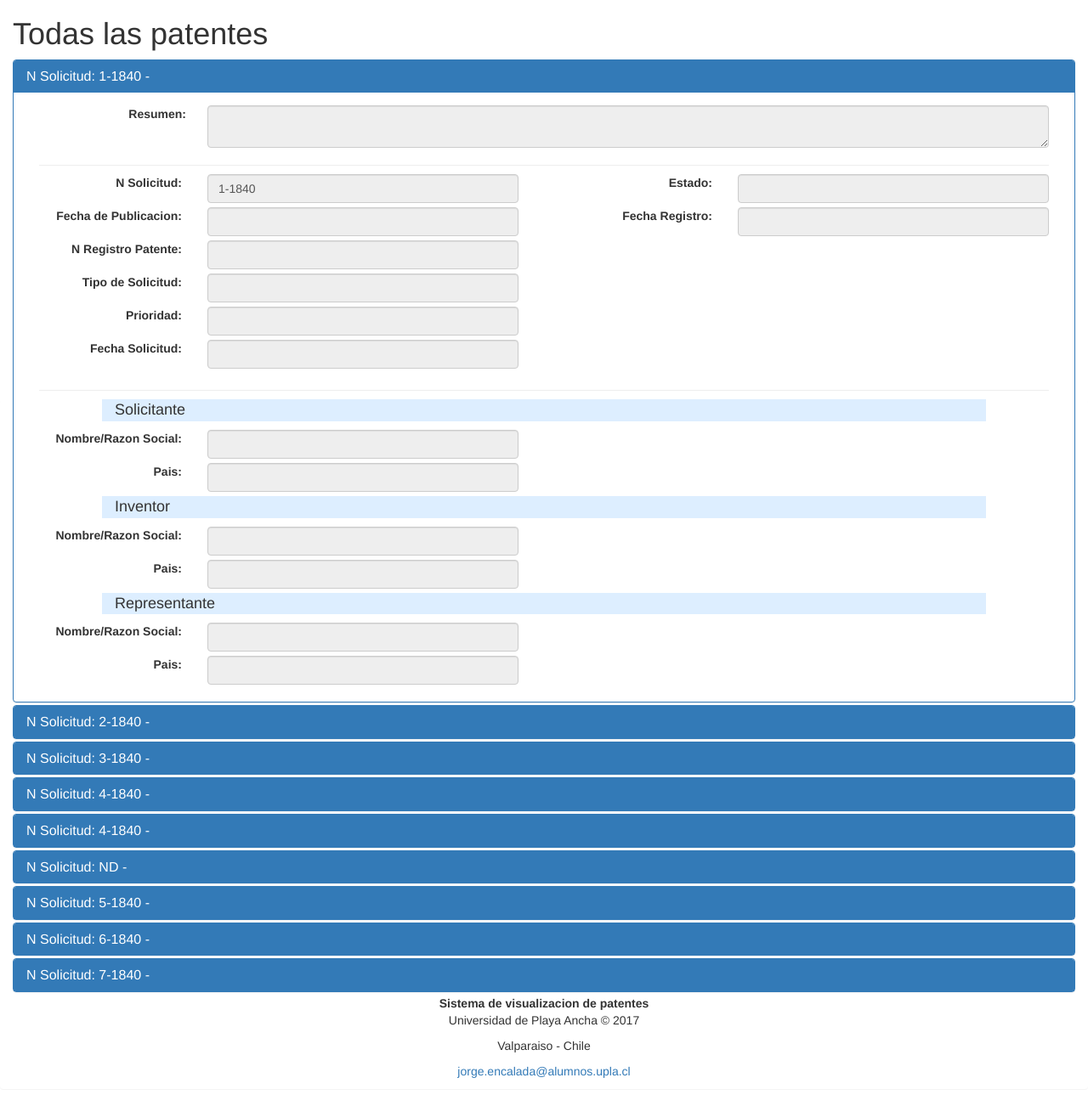
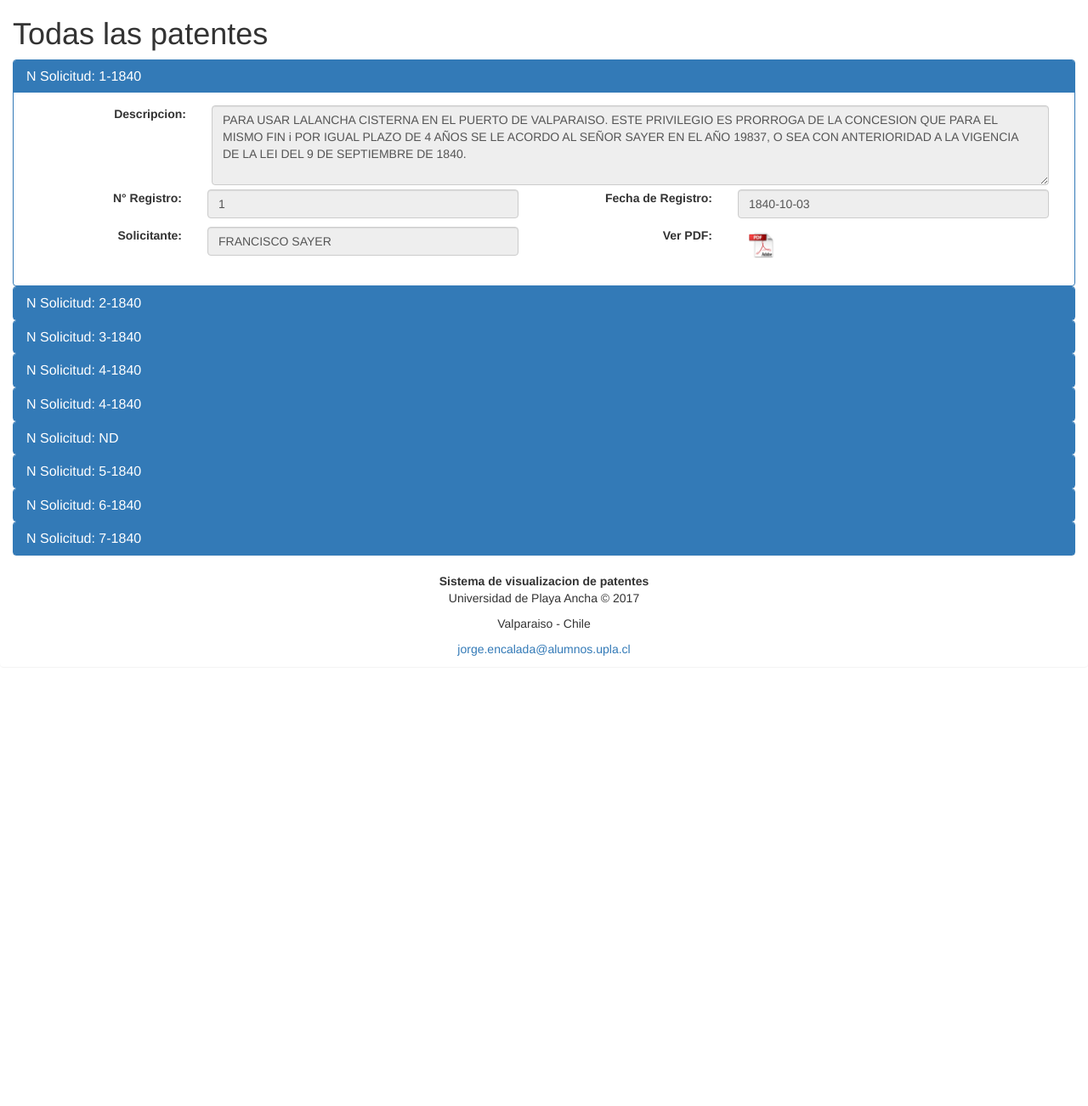
Before and after one commit to fottgames/Taller-Integrado, a CodeIgniter app: page /taller-integrado/patentes in a window 1280 px wide, after a click that opens the changed part. Shown: the part 52-1354 px from the top of the page at 85% size. After the commit the page ends 824 px from the top, so only its background shows below. Run offline with CodeIgniter, Linux system fonts and the light colour scheme; data comes from the database, SQL or seed files in the repository; data that the repository does not hold is empty; some libraries are stand-ins or nearby versions.

Commit message:
cambios varios

```diff
--- a/application/controllers/Patentes.php
+++ b/application/controllers/Patentes.php
@@ -14,7 +14,6 @@
 			$data['titulo'] = "Todas las patentes";
 			$data['currentPage'] = "Patentes";
 			$datosPatentes['patentes'] = $this->PatentesModel->getAllPatentes();
-			$datosPatentes['inventores'] = $this->PatentesModel->getInventors();
 			$this->load->view('plantilla/header', $data);
 			$this->load->view('plantilla/navbar');
 			$this->load->view('patentes/index', $datosPatentes);
--- a/application/models/PatentesModel.php
+++ b/application/models/PatentesModel.php
@@ -8,10 +8,5 @@
 			$query = $this->db->get('patente');
 			return $query->result();
 		}
-
-		function getInventors(){
-			$query = $this->db->get('patente_inventor');
-			return $query->result();
-		}
 	}
 ?>
--- a/application/views/patentes/Index.php
+++ b/application/views/patentes/Index.php
@@ -1,194 +1,90 @@
 <div class="col-xs-12">
 	<h1><?php echo $titulo; ?></h1>
+</div>
+<div class="col-xs-12">
+	<div class="panel-group" id="accordion" role="tablist" aria-multiselectable="true"">
 		<?php foreach ($patentes as $key => $value): ?>
-	<div class="panel-group" id="accordion" role="tablist" aria-multiselectable="true" style="margin-bottom: 3px;">
 			<div class="panel panel-primary">
 				<div class="panel-heading" role="tab" id="heading<?php echo $key; ?>">
 		  			<h4 class="panel-title" data-toggle="collapse" href="#collapse<?php echo $key; ?>" aria-expanded="true" aria-controls="collapse<?php echo $key; ?>">
-				<a role="button" href="#collapse<?php echo $key; ?>">N Solicitud: <?php echo $value->n_solicitud." - ".$value->titulo; ?>
+						<a role="button" href="#collapse<?php echo $key; ?>">N Solicitud: <?php echo $value->n_solicitud; ?>
 						</a>
 		  			</h4>
 				</div>
+
 				<div id="collapse<?php echo $key; ?>" class="panel-collapse collapse" role="tabpanel" aria-labelledby="heading<?php echo $key; ?>">
 					<div class="panel-body">
-		  			<div class="row">
+						<div class="row" style="margin-bottom: 5px;">
 			  				<div class="col-xs-12">
 			  					<div class="form-group">
-								<label class="col-md-2 control-label text-right" for="textinput">Resumen:</label>
-								<div class="col-md-10" style="padding-left: 10px;">
-									<textarea disabled="disabled" class="form-control" style="padding-top: 2px;"><?php echo $value->resumen; ?></textarea>
+									<label class="col-md-2 control-label text-right" for="textinput">Descripcion:</label>
+									<div class="col-md-10" >
+										<textarea disabled="disabled" class="form-control" cols="auto" rows="4"><?php echo $value->descripcion; ?></textarea>
 									</div>
 								</div>
 			  				</div>
 			  			</div>
-		  			<div class="container-fluid">
-		  				<hr style="margin-bottom: 10px; margin-bottom: 10px;">
-		  			</div>
-		  			<div class="row">
+
+			  			<div class="row" style="margin-bottom: 5px;">
 			  				<div class="col-xs-6">
 			  					<div class="form-group">
-								<label class="col-md-4 control-label text-right" for="textinput">N Solicitud:</label>
+									<label class="col-md-4 control-label text-right" for="textinput">N° Registro:</label>
 									<div class="col-md-8" style="margin-bottom: 5px;">
-									<input type="text" disabled="disabled" class="form-control" value="<?php echo $value->n_solicitud; ?>">
-								</div>
-							</div>
-
-							<div class="form-group">
-								<label class="col-md-4 control-label text-right" for="textinput">Fecha de Publicacion:</label>
-								<div class="col-md-8" style="margin-bottom: 5px;">
-									<input type="text" disabled="disabled" class="form-control" value="<?php echo $value->fecha_publicacion; ?>">
-								</div>
-							</div>
-
-							<div class="form-group">
-								<label class="col-md-4 control-label text-right" for="textinput">N Registro Patente:</label>
-								<div class="col-md-8" style="margin-bottom: 5px;">
-									<input type="text" disabled="disabled" class="form-control" value="<?php echo $value->n_registro_patente; ?>">
-								</div>
-							</div>
-
-							<div class="form-group">
-								<label class="col-md-4 control-label text-right" for="textinput">Tipo de Solicitud:</label>
-								<div class="col-md-8" style="margin-bottom: 5px;">
-									<input type="text" disabled="disabled" class="form-control" value="<?php echo $value->tipo_solicitud; ?>">
-								</div>
-							</div>
-
-							<div class="form-group">
-								<label class="col-md-4 control-label text-right" for="textinput">Prioridad:</label>
-								<div class="col-md-8" style="margin-bottom: 5px;">
-									<input type="text" disabled="disabled" class="form-control" value="<?php echo $value->prioridad; ?>">
-								</div>
-							</div>
-
-							<div class="form-group">
-								<label class="col-md-4 control-label text-right" for="textinput">Fecha Solicitud:</label>
-								<div class="col-md-8" style="margin-bottom: 5px;">
-									<input type="text" disabled="disabled" class="form-control" value="<?php echo $value->fecha_solicitud; ?>">
+										<input type="text" disabled="disabled" class="form-control" value="<?php echo $value->n_registro; ?>">
 									</div>
 								</div>
 			  				</div>
 
 			  				<div class="col-xs-6">
 			  					<div class="form-group">
-								<label class="col-md-4 control-label text-right" for="textinput">Estado:</label>
+									<label class="col-md-4 control-label text-right" for="textinput">Fecha de Registro:</label>
 									<div class="col-md-8" style="margin-bottom: 5px;">
-									<input type="text" disabled="disabled" class="form-control" value="<?php echo $value->estado; ?>">
-								</div>
-							</div>
-
-							<div class="form-group">
-								<label class="col-md-4 control-label text-right" for="textinput">Fecha Registro:</label>
-								<div class="col-md-8" style="margin-bottom: 5px;">
-									<input type="text" disabled="disabled" class="form-control" value="<?php echo $value->registro; ?>">
+										<input type="text" disabled="disabled" class="form-control" value="<?php echo $value->fecha_registro; ?>">
 									</div>
 								</div>
 			  				</div>
 			  			</div>
-		  			<div class="container-fluid">
-		  				<hr style="margin-bottom: 10px; margin-bottom: 10px;">
-		  			</div>
-		  			<div class="row">
-		  				<div class="col-xs-10 col-xs-offset-1" style="background-color: #DDEEFF; margin-bottom: 10px;">
-		  					<span style="font-size: 18px;">Solicitante</span>
-		  				</div>
-		  			</div>
-		  			<div class="row">
+
+			  			<div class="row" style="margin-bottom: 5px;">
 			  				<div class="col-xs-6">
 			  					<div class="form-group">
-								<label class="col-md-4 control-label text-right" for="textinput">Nombre/Razon Social:</label>
+									<label class="col-md-4 control-label text-right" for="textinput">Solicitante:</label>
 									<div class="col-md-8" style="margin-bottom: 5px;">
-									<input type="text" disabled="disabled" class="form-control" value="<?php echo $value->tipo_solicitud; ?>">
+										<input type="text" disabled="disabled" class="form-control" value="<?php echo $value->solicitante; ?>">
+									</div>
 								</div>
 			  				</div>
 
-							<?php if (!empty($value->n_registro_patente)): ?>
+			  							  				<div class="col-xs-6">
 			  					<div class="form-group">
-									<label class="col-md-4 control-label text-right" for="textinput">Comuna:</label>
+									<label class="col-md-4 control-label text-right" for="textinput">Ver PDF:</label>
 									<div class="col-md-8" style="margin-bottom: 5px;">
-										<input type="text" disabled="disabled" class="form-control" value="<?php echo $value->tipo_solicitud; ?>">
+										<span class="btn" data-toggle="modal" data-backdrop="static" data-target="#redirectModal-<?php echo $value->id; ?>" alt="Ver PDF" title="Ver PDF"><img width="30px" src=<?php echo base_url()."assets/img/pdfIMG.png" ?> alt=""></span>
 									</div>
 								</div>
-							<?php endif ?>
+			  				</div>
 
-							<div class="form-group">
-								<label class="col-md-4 control-label text-right" for="textinput">Pais:</label>
-								<div class="col-md-8" style="margin-bottom: 5px;">
-									<input type="text" disabled="disabled" class="form-control" value="<?php echo $value->tipo_solicitud; ?>">
 			  			</div>
 					</div>
 				</div>
 			</div>
 
 
-		  			<div class="row">
-		  				<div class="col-xs-10 col-xs-offset-1" style="background-color: #DDEEFF; margin-bottom: 10px;">
-		  					<span style="font-size: 18px;">Inventor</span>
+			<div class="modal" id="redirectModal-<?php echo $value->id; ?>" tabindex="-1" role="dialog" data-keyboard="false" data-backdrop="static">
+				<div class="modal-dialog modal-lg" role="document">
+			    	<div class="modal-content panel-green">
+			    		<div class="modal-body">
+								<div class="text-center">
+									<iframe src="http://barion.inapi.cl/BuscaBiblio/<?php echo $value->archivo; ?>" width="720" height="600" frameborder="0" marginheight="0">Cargando...</iframe>
 								</div>
+								<br>
 			    		</div>
-		  			<div class="row">
-		  				<div class="col-xs-6">
-		  					<div class="form-group">
-								<label class="col-md-4 control-label text-right" for="textinput">Nombre/Razon Social:</label>
-								<div class="col-md-8" style="margin-bottom: 5px;">
-									<input type="text" disabled="disabled" class="form-control" value="<?php echo $value->tipo_solicitud; ?>">
-								</div>
-							</div>
-
-							<?php if (!empty($value->n_registro_patente)): ?>
-								<div class="form-group">
-									<label class="col-md-4 control-label text-right" for="textinput">Comuna:</label>
-									<div class="col-md-8" style="margin-bottom: 5px;">
-										<input type="text" disabled="disabled" class="form-control" value="<?php echo $value->tipo_solicitud; ?>">
-									</div>
-								</div>
-							<?php endif ?>
-
-							<div class="form-group">
-								<label class="col-md-4 control-label text-right" for="textinput">Pais:</label>
-								<div class="col-md-8" style="margin-bottom: 5px;">
-									<input type="text" disabled="disabled" class="form-control" value="<?php echo $value->tipo_solicitud; ?>">
-								</div>
-							</div>
-		  				</div>
-		  			</div>
-
-		  			<div class="row">
-		  				<div class="col-xs-10 col-xs-offset-1" style="background-color: #DDEEFF; margin-bottom: 10px;">
-		  					<span style="font-size: 18px;">Representante</span>
-		  				</div>
-		  			</div>
-		  			<div class="row">
-		  				<div class="col-xs-6">
-		  					<div class="form-group">
-								<label class="col-md-4 control-label text-right" for="textinput">Nombre/Razon Social:</label>
-								<div class="col-md-8" style="margin-bottom: 5px;">
-									<input type="text" disabled="disabled" class="form-control" value="<?php echo $value->tipo_solicitud; ?>">
-								</div>
-							</div>
-
-							<?php if (!empty($value->n_registro_patente)): ?>
-								<div class="form-group">
-									<label class="col-md-4 control-label text-right" for="textinput">Comuna:</label>
-									<div class="col-md-8" style="margin-bottom: 5px;">
-										<input type="text" disabled="disabled" class="form-control" value="<?php echo $value->tipo_solicitud; ?>">
-									</div>
-								</div>
-							<?php endif ?>
-
-							<div class="form-group">
-								<label class="col-md-4 control-label text-right" for="textinput">Pais:</label>
-								<div class="col-md-8" style="margin-bottom: 5px;">
-									<input type="text" disabled="disabled" class="form-control" value="<?php echo $value->tipo_solicitud; ?>">
-								</div>
-							</div>
-		  				</div>
-		  			</div>
-
-
+			    		<div class="modal-footer">
+			    			<span class="btn btn-default" data-dismiss="modal" >Cerrar</span>
 			    		</div>
 			    	</div>
 			  	</div>
 			</div>
 		<?php endforeach ?>
 	</div>
+</div>
```
Also changed, not shown: assets/img/pdfIMG.png (added). Lines whose indentation alone changed are shown as unchanged.
